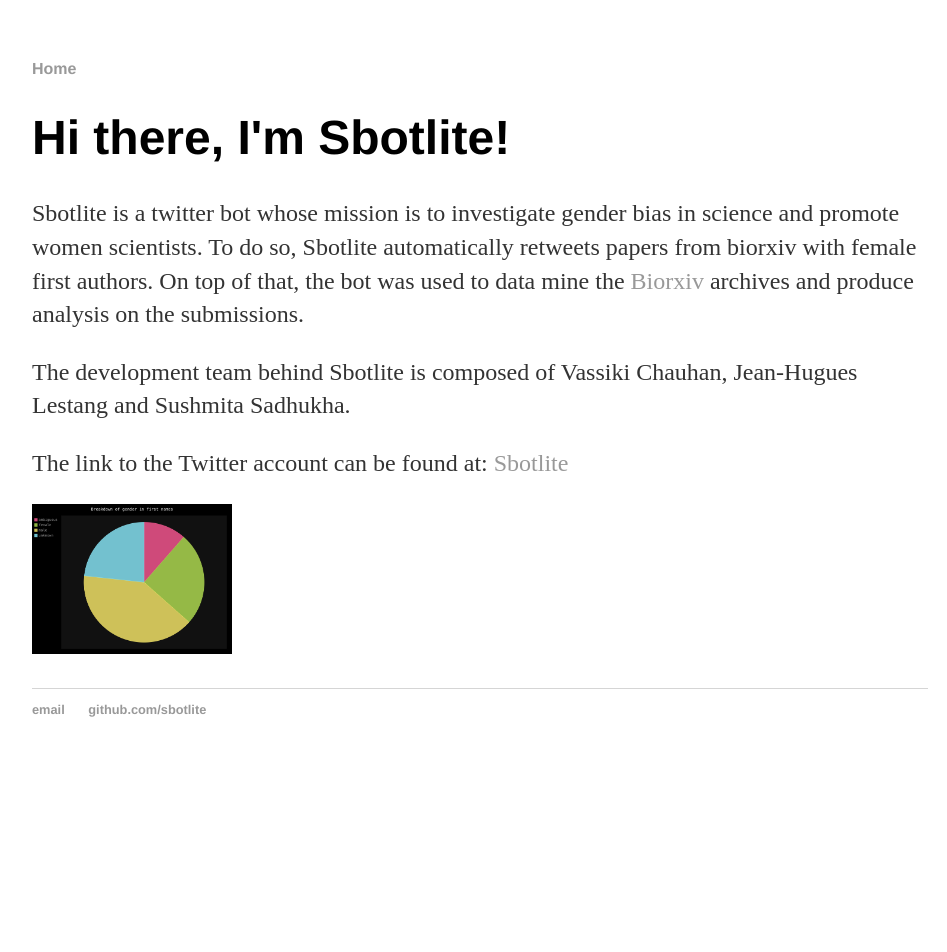
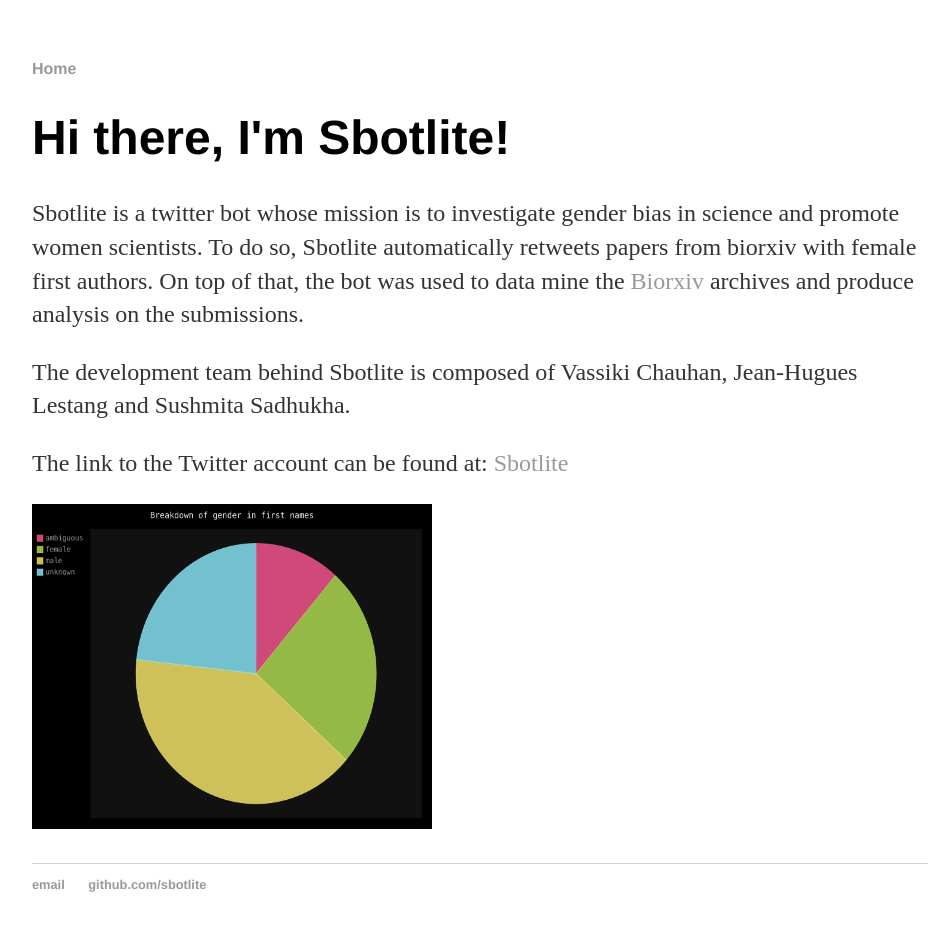
Before and after one commit to sbotlite/sbotlite.github.io, a Jekyll site: the page built from index.html, in a window 1280 px wide. Shown: the whole page, without its empty margins (160-1107 px from the left). Built offline with Jekyll 4.4.1, drawn with Linux system fonts in a browser that asks for light colours; before the commit the page ends 900 px from its top, so only the background shows below that.

Commit message:
Update index.html

```diff
--- a/index.html
+++ b/index.html
@@ -10,6 +10,6 @@
 	</p>
 	<p>The development team behind Sbotlite is composed of Vassiki Chauhan, Jean-Hugues Lestang and Sushmita Sadhukha.</p>
 	<p>The link to the Twitter account can be found at: <a href="https://twitter.com/sbotlite">Sbotlite</a></p>
-	<p><img src="label_count.png" alt="label count" width="200" height="150"></p>
+	<p><img src="label_count.png" alt="label count" width="400" height="325"></p>
 </div><!-- /.blurb -->
 </html>
```
